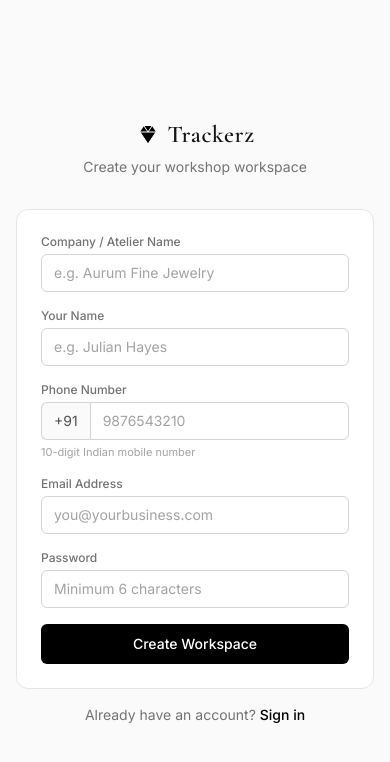
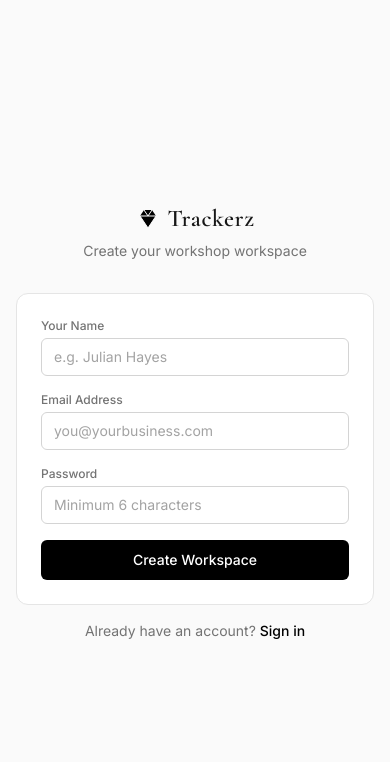
Before and after one commit to Raiyaniyugj/traker-jodhani, a Next.js app: page /signup in a window 390 px wide. Shown: the top 762 px of the page. Built offline with nearby package versions, Linux system fonts and the light colour scheme.

Commit message:
Remove phone number and company atelier name from signup

```diff
--- a/src/app/signup/page.tsx
+++ b/src/app/signup/page.tsx
@@ -7,9 +7,7 @@ import { useRouter } from 'next/navigation';
 export default function SignupPage() {
   const router = useRouter();
   const [formData, setFormData] = useState({
-    companyName: '',
     fullName: '',
-    phone: '',
     email: '',
     password: '',
   });
@@ -75,20 +73,6 @@ export default function SignupPage() {
         >
           <div>
             <label className="block text-xs font-medium text-neutral-500 mb-1">
-              Company / Atelier Name
-            </label>
-            <input
-              required
-              name="companyName"
-              placeholder="e.g. Aurum Fine Jewelry"
-              value={formData.companyName}
-              onChange={handleChange}
-              className="w-full rounded-md border border-neutral-300 px-3 py-2 text-sm focus:outline-none focus:ring-1 focus:ring-black placeholder:text-neutral-400"
-            />
-          </div>
-
-          <div>
-            <label className="block text-xs font-medium text-neutral-500 mb-1">
               Your Name
             </label>
             <input
@@ -99,31 +83,6 @@ export default function SignupPage() {
               onChange={handleChange}
               className="w-full rounded-md border border-neutral-300 px-3 py-2 text-sm focus:outline-none focus:ring-1 focus:ring-black placeholder:text-neutral-400"
             />
-          </div>
-
-          <div>
-            <label className="block text-xs font-medium text-neutral-500 mb-1">
-              Phone Number
-            </label>
-            <div className="flex">
-              <span className="inline-flex items-center px-3 rounded-l-md border border-r-0 border-neutral-300 bg-neutral-50 text-sm text-neutral-600">
-                +91
-              </span>
-              <input
-                type="tel"
-                inputMode="numeric"
-                required
-                maxLength={10}
-                pattern="[6-9][0-9]{9}"
-                title="Enter a valid 10-digit Indian mobile number starting with 6, 7, 8, or 9."
-                name="phone"
-                placeholder="9876543210"
-                value={formData.phone}
-                onChange={handleChange}
-                className="w-full rounded-r-md border border-neutral-300 px-3 py-2 text-sm focus:outline-none focus:ring-1 focus:ring-black placeholder:text-neutral-400"
-              />
-            </div>
-            <p className="text-[11px] text-neutral-400 mt-1">10-digit Indian mobile number</p>
           </div>
 
           <div>
```
